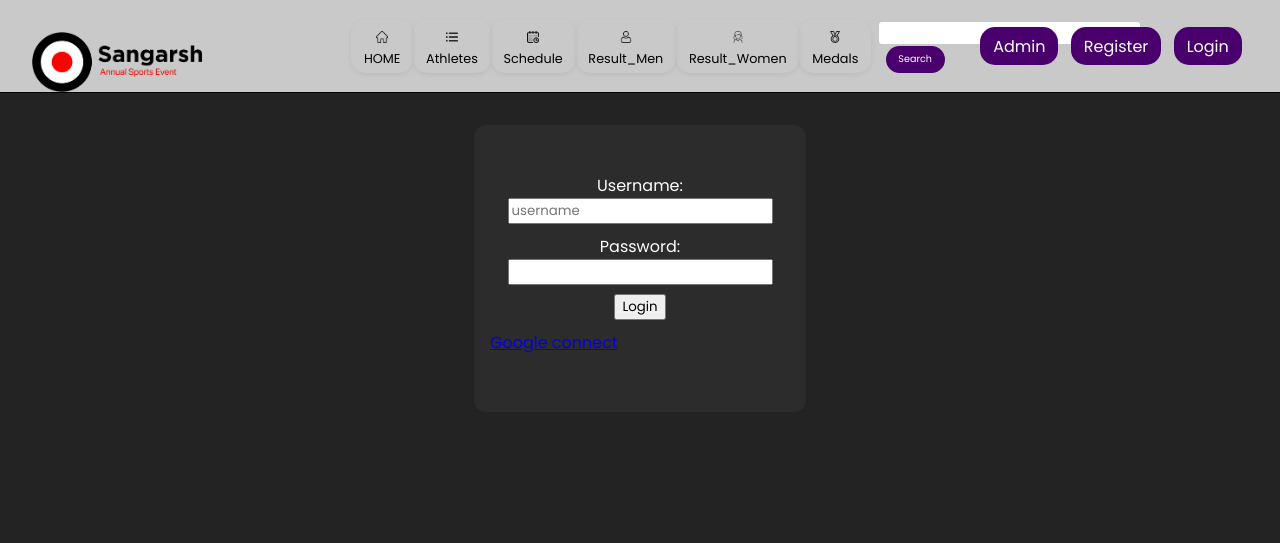
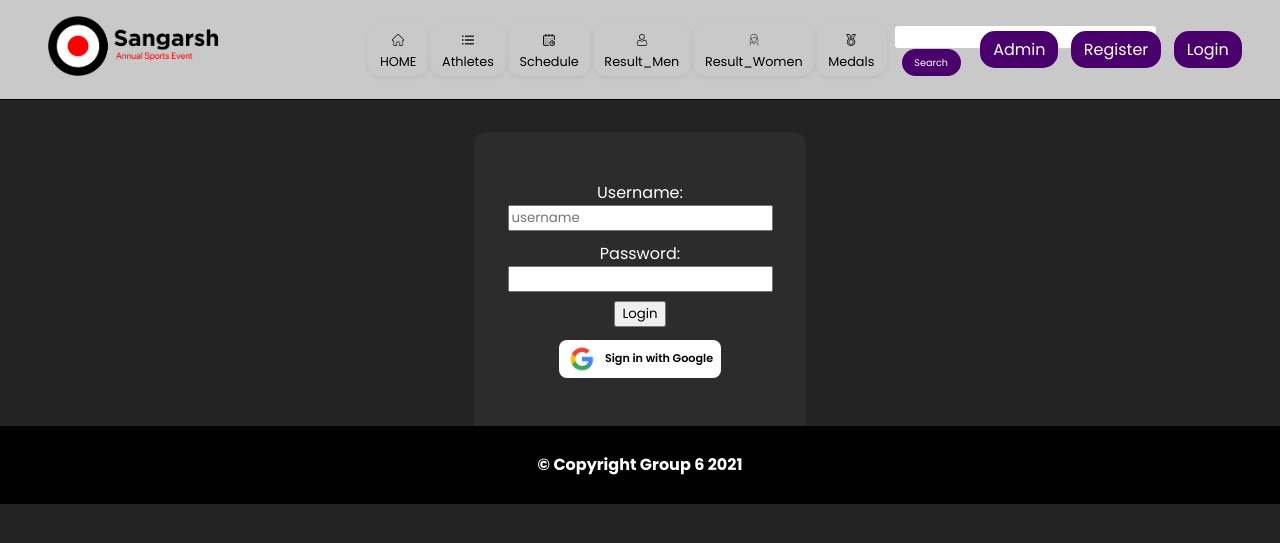
Before and after one commit to manohar2509/Sports-Management-System, a Django app: page /sangarsh/user_login/ in a window 1280 px wide. Shown: the top 543 px of the page. Run offline with Django 3.2, Linux system fonts and the light colour scheme; some libraries are stand-ins or nearby versions.

Commit message:
Sprint 3 Commit 1

```diff
--- a/basic_app/views.py
+++ b/basic_app/views.py
@@ -173,7 +173,7 @@ def register(request):
 
         # Check to see both forms are valid
         if user_form.is_valid() and profile_form.is_valid():
-            send_mail('Registered','Successfully signed-up. Have a great tournament','chundurimanohar2509@gmail.com',[request.POST['email']])
+            # send_mail('Registered','Successfully signed-up. Have a great tournament','chundurimanohar2509@gmail.com',[request.POST['email']])
 
             # Save User Form to Database
             user = user_form.save()
--- a/static/base.css
+++ b/static/base.css
@@ -47,7 +47,7 @@ body {
 .navbar-logo-image {
   height: 60px;
   /* width: auto; */
-  padding: 1rem 0rem;
+  padding: 1rem;
 }
 
 .navbar-brand {
@@ -149,9 +149,77 @@ body {
   display: flex;
   align-items: center;
   justify-content: center;
-  flex-direction: column;
+  /* flex-direction: column; */
 }
-.jumbotron {
+
+.intro-left {
+  width: 50%;
+}
+.intro-right {
+  /* width: 50%; */
+  color: black;
+  background: white;
+  padding: 3rem 2rem;
+  backdrop-filter: blur(2px);
+  border-radius: 12px;
+  /* offset-filter: blur(8px); */
+  /* -webkit-filter: blur(8px); */
+}
+
+.intro-heading {
+  font-size: 2rem;
+  font-weight: 500;
+}
+
+.intro-section {
+  margin: 1rem 0;
+}
+
+.intro-sections {
+  font-size: 0.8rem;
+}
+
+.intro-sections {
+  display: flex;
+  align-items: center;
+  justify-content: space-between;
+  padding: 0.5rem 0;
+  border-bottom: 1px solid gray;
+}
+
+.intro-sections-left {
+  font-weight: 600;
+  color: gray;
+}
+
+.intro-buttons {
+  display: flex;
+  align-items: center;
+  justify-content: space-between;
+}
+
+.intro-btn {
+  margin-top: 0.8rem;
+  display: flex;
+  text-decoration: none;
+  align-items: center;
+  justify-content: center;
+  color: #fff;
+  padding: 0.25rem 0.5rem;
+  background: rgb(224, 109, 2);
+  border-radius: 8px;
+  font-weight: 600;
+}
+
+.intro-btn-left {
+  background: red;
+}
+
+.intro-btn-right {
+  background: rgb(105, 5, 255);
+}
+
+. .jumbotron {
   /* display: flex;
   justify-content: center;
   align-items: center;
@@ -283,6 +351,7 @@ body {
 .submit-container {
   display: flex;
   justify-content: center;
+  flex-direction: column;
   align-items: center;
 }
 
@@ -396,3 +465,69 @@ body {
   outline: none;
   border: none;
 }
+
+/* Footer  */
+
+.footer {
+  width: 100vw;
+  padding: 1rem 0;
+  /* position: fixed; */
+  bottom: 0px;
+  text-align: center;
+  background: rgb(0, 0, 0);
+  clear: both;
+  position: relative;
+  /* height: 200px; */
+  margin-top: -10px;
+}
+
+.footer-text {
+  font-size: 1rem;
+}
+
+/* google connect btn  */
+.google-button {
+  margin-top: 0.8rem;
+  font-size: 0.7rem;
+  display: flex;
+  text-decoration: none;
+  align-items: center;
+  justify-content: center;
+  color: #000;
+  padding: 0.25rem 0.5rem;
+  background: #fff;
+  border-radius: 8px;
+  font-weight: 600;
+}
+
+.google-icon {
+  height: 30px;
+}
+
+.google-text {
+  margin-left: 0.5rem;
+}
+
+.arrow {
+  color: #fff;
+  border: solid rgb(240, 240, 240);
+  border-width: 0 3px 3px 0;
+  display: inline-block;
+  padding: 3px;
+}
+
+.right {
+  transform: rotate(-45deg);
+  -webkit-transform: rotate(-45deg);
+  margin-right: 0.5rem;
+}
+
+.left {
+  transform: rotate(135deg);
+  -webkit-transform: rotate(135deg);
+  margin-left: 0.5rem;
+}
+
+.pagination {
+  text-align: center;
+}
--- a/templates/basic_app/base.html
+++ b/templates/basic_app/base.html
@@ -20,7 +20,7 @@
     <nav class="navbar">
       <div class="navbar-nav">
 
-        <div class="navbar-logo-image">
+        <div class="navbar-logo-image-container">
           <img class="navbar-logo-image" src="{% static "sangarsh_logo_v1.png" %}" alt="Logo">
         </div>
 
@@ -64,5 +64,8 @@
     {% block body_block %}
     {% endblock %}
     </div>
+    <div class="footer">
+      <h1 class="footer-text">&copy Copyright Group 6 2021</h1>
+    </div>
   </body>
 </html>
--- a/templates/basic_app/login.html
+++ b/templates/basic_app/login.html
@@ -1,4 +1,5 @@
 {% extends 'basic_app/base.html' %}
+{% load static %}
 {% block body_block %}
 {% load socialaccount %}
 {% providers_media_js %}
@@ -16,8 +17,9 @@
           </div>
           <div class="submit-container">
             <input type="submit" name="" value="Login">
+            <a class="google-button" href="{% provider_login_url "google" %}"><img class="google-icon" src="{% static "icons/google.png" %}"><span class="google-text">Sign in with Google</span></a>
           </div>
-          <a href="{% provider_login_url "google" %}"> Google connect</a>
+
       </form>
     </div>
   </div>
```
Also changed, not shown: templates/basic_app/athlete_list.html (+4 -4 lines), templates/basic_app/index.html (+37 -3 lines), db.sqlite3, static/icons/google.png (added).
